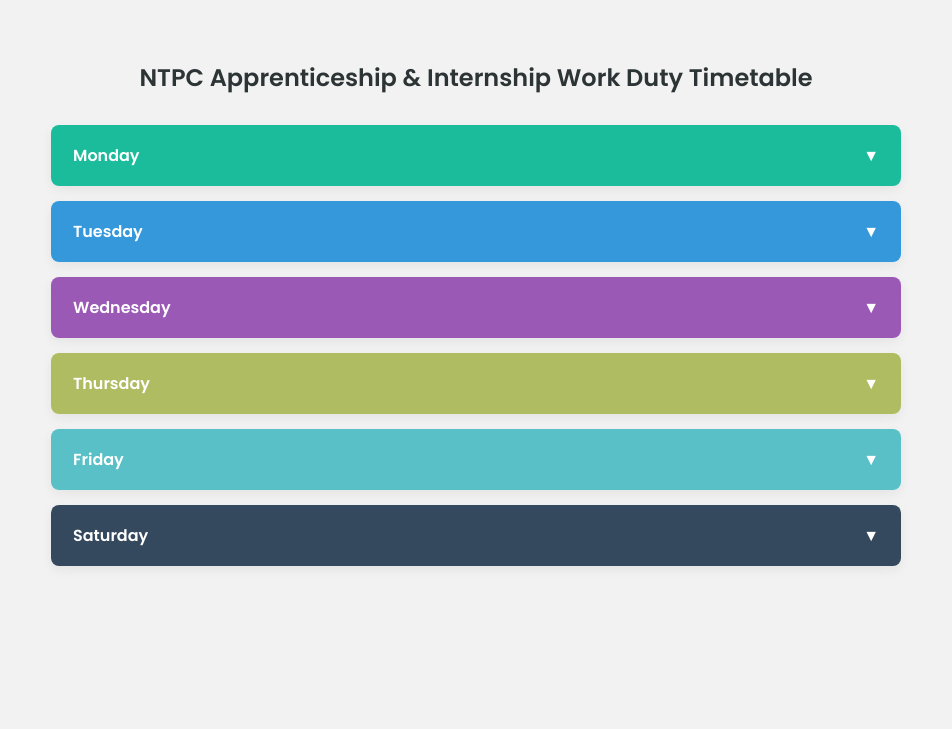
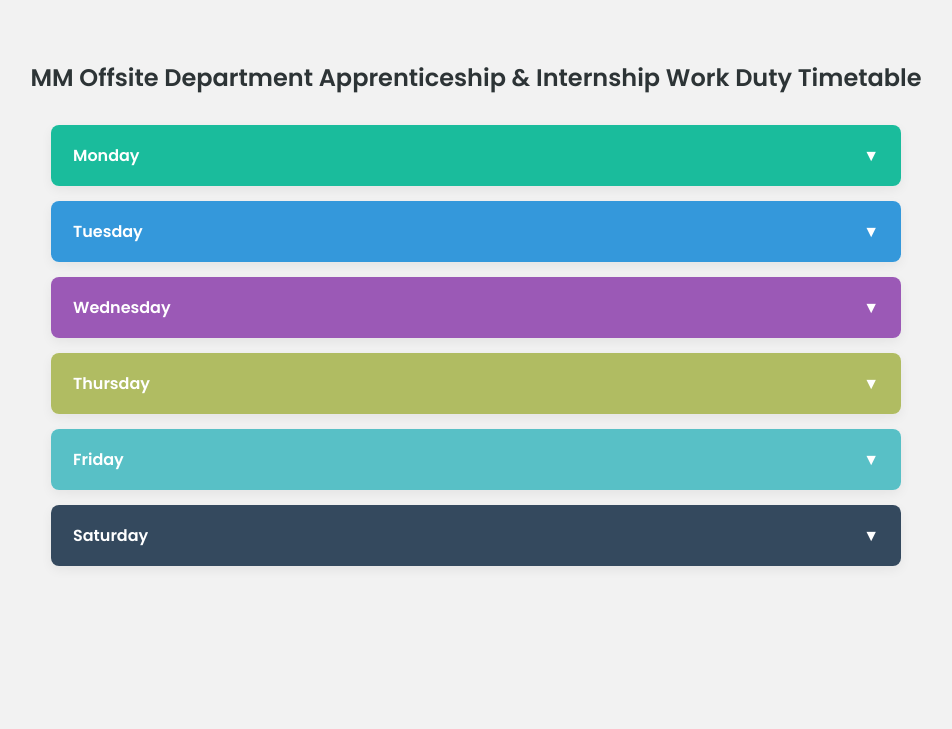
Before and after one commit to BIRKANG2002/Apprenticeship-Internship, a plain HTML site: page index.html in a window 1280 px wide. Shown: the whole page, without its empty margins (164-1116 px from the left). Drawn offline with Linux system fonts and the light colour scheme.

Commit message:
Update index.html

```diff
--- a/index.html
+++ b/index.html
@@ -109,7 +109,7 @@
 </head>
 <body>
 
-  <h2>NTPC Apprenticeship & Internship Work Duty Timetable</h2>
+  <h2>MM Offsite Department Apprenticeship & Internship Work Duty Timetable</h2>
 
   <div class="accordion">
     <div class="accordion-item monday">
```
